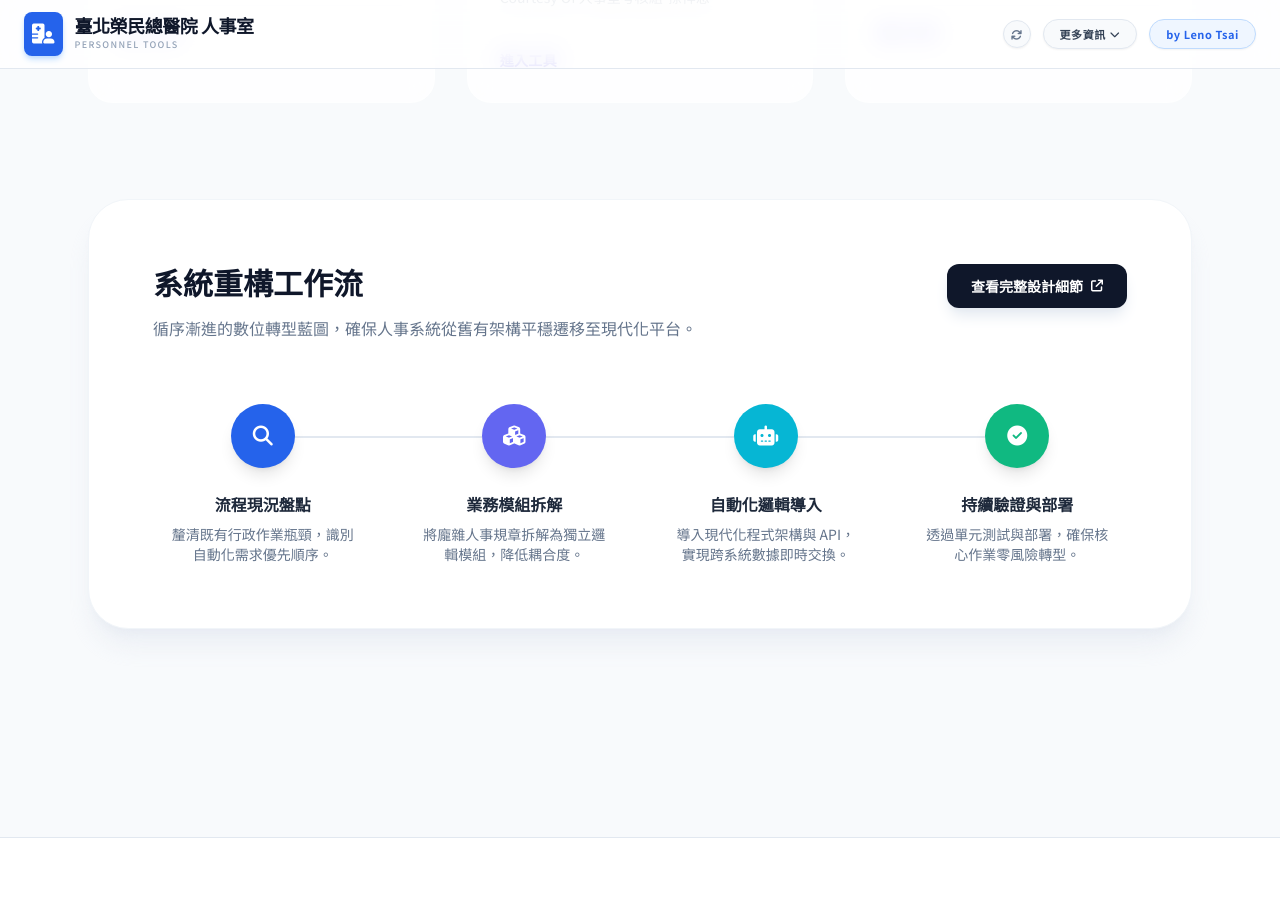
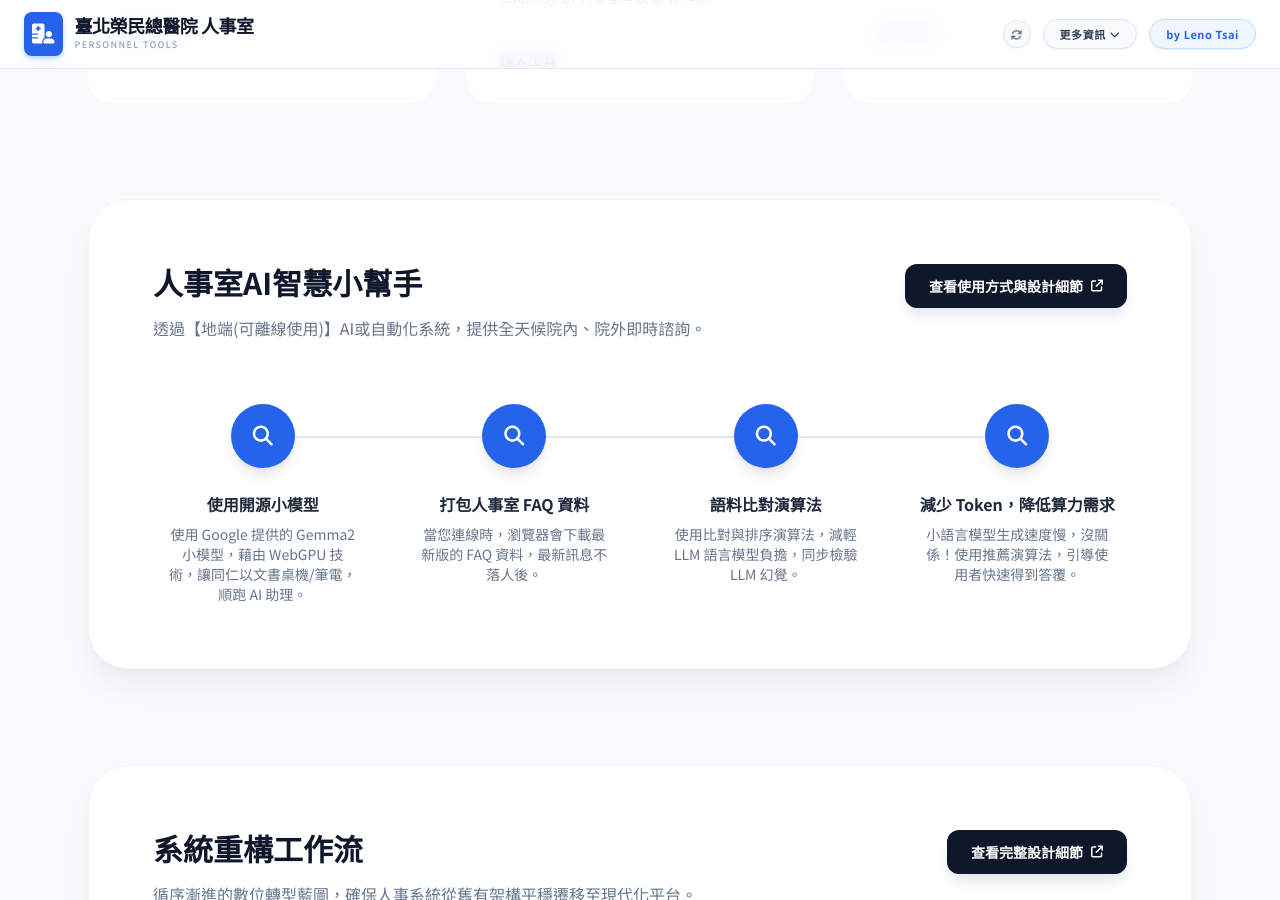
Before and after one commit to lennox0909/vghtpe-hr-tools, a Jekyll site: the page built from index.html, in a window 1280 px wide and 900 px high, scrolled down 1245 px. Built offline with Jekyll 4.4.1, drawn with Linux system fonts in a browser that asks for light colours; nearby versions of some CDN libraries.

Commit message:
chore: add auto-service workflow block at main page

```diff
--- a/_data/workflows.yml
+++ b/_data/workflows.yml
@@ -1,4 +1,32 @@
-# 第一個工作流區塊：系統重構
+# 工作流區塊：AI智慧小幫手
+auto-service:
+  header:
+    title: "人事室AI智慧小幫手"
+    description: "透過【地端(可離線使用)】AI或自動化系統，提供全天候院內、院外即時諮詢。"
+    button_text: "查看使用方式與設計細節"
+    url: "/auto-reply/"
+  steps:
+    - title: 使用開源小模型
+      icon: fa-magnifying-glass
+      color_theme: blue-600
+      description: 使用 Google 提供的 Gemma2 小模型，藉由 WebGPU 技術，讓同仁以文書桌機/筆電，順跑 AI 助理。
+
+    - title: 打包人事室 FAQ 資料
+      icon: fa-magnifying-glass
+      color_theme: blue-600
+      description: 當您連線時，瀏覽器會下載最新版的 FAQ 資料，最新訊息不落人後。
+
+    - title: 語料比對演算法
+      icon: fa-magnifying-glass
+      color_theme: blue-600
+      description: 使用比對與排序演算法，減輕 LLM 語言模型負擔，同步檢驗 LLM 幻覺。
+
+    - title: 減少 Token，降低算力需求
+      icon: fa-magnifying-glass
+      color_theme: blue-600
+      description: 小語言模型生成速度慢，沒關係！使用推薦演算法，引導使用者快速得到答覆。
+
+# 工作流區塊：系統重構
 refactor:
   header:
     title: "系統重構工作流"
```
